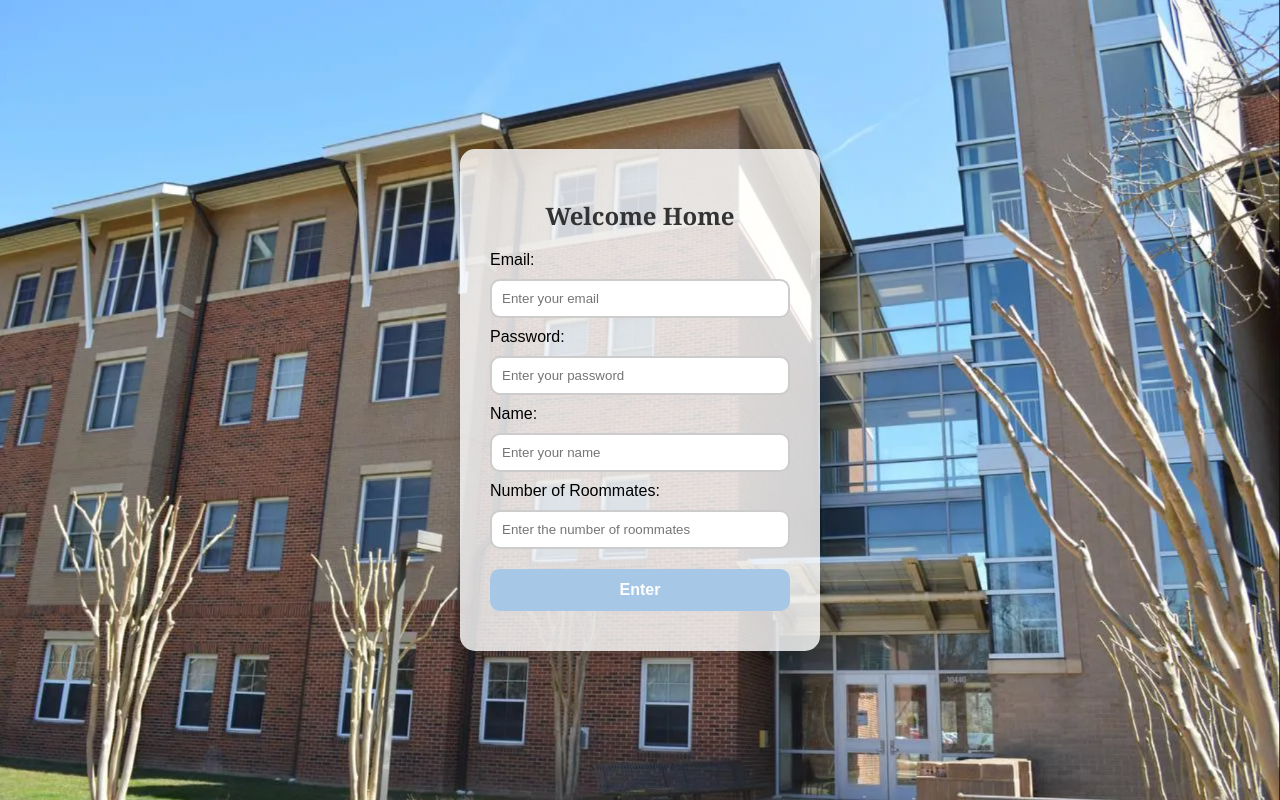
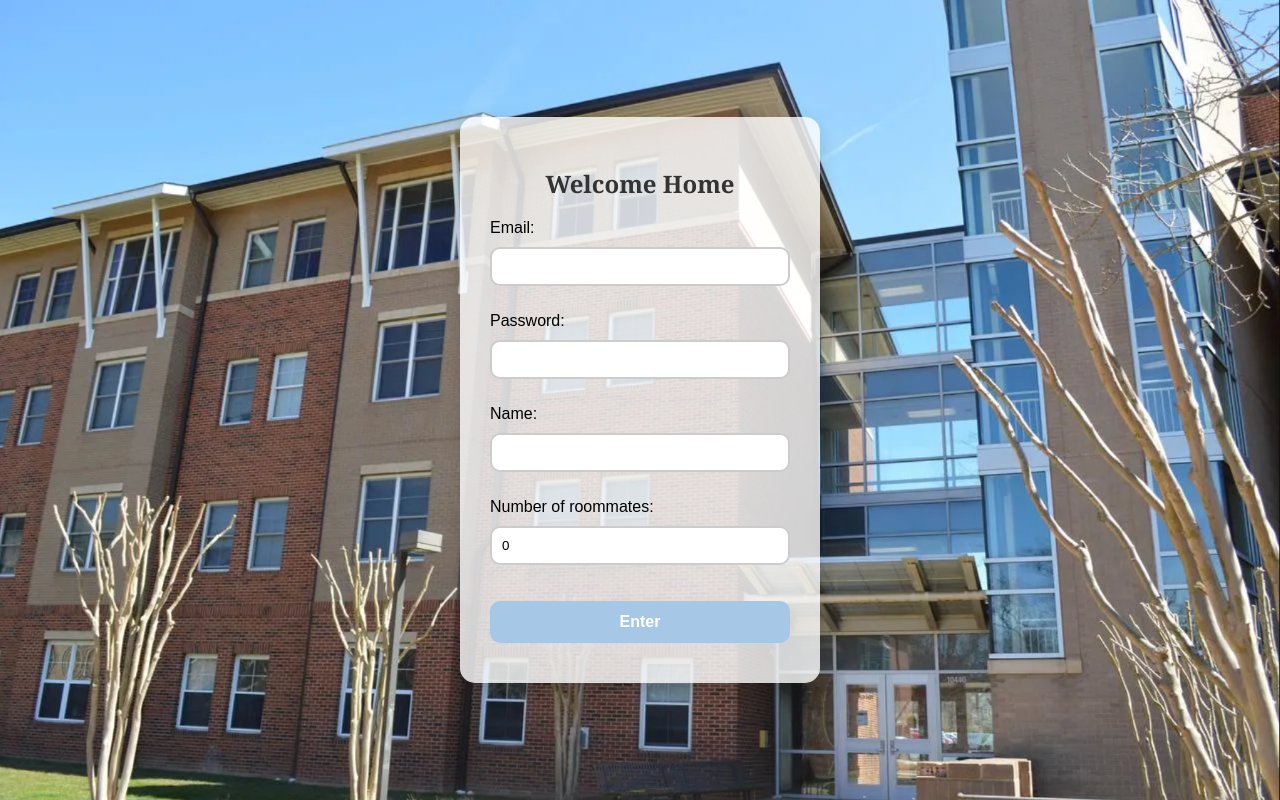
Before and after one commit to astroshaik/myproject, a Django app: page /Registration in a window 1280 px wide. Run offline with Django 4.2, Linux system fonts and the light colour scheme.

Commit message:
registration backend

```diff
--- a/api/models.py
+++ b/api/models.py
@@ -13,6 +13,11 @@ class Roomie(models.Model):
 
     def __str__(self):
         return f"Roomie ID: {self.roomie_id}, Name: {self.name}, Email: {self.email}, Roommates: {self.number_of_roommates}, Roommate IDs: {self.roommate_ids}"
+
+    def save(self, *args, **kwargs):
+        if not self.roommate_ids:
+            self.roommate_ids = [0]
+        super().save(*args, **kwargs)
 
 
 class Task(models.Model):
--- a/frontend/forms.py
+++ b/frontend/forms.py
@@ -1,15 +1,17 @@
 # frontend/forms.py
 from django import forms
 from api.models import Roomie
+from django.contrib.auth.hashers import make_password  # Import make_password for hashing
+
 
 class RegistrationForm(forms.ModelForm):
     class Meta:
         model = Roomie
-        fields = ['email', 'password','name', 'number_of_roommates', 'roommate_ids']
+        fields = ['email', 'password', 'name', 'number_of_roommates']
 
     def save(self, commit=True):
         user = super().save(commit=False)
-        user.set_password(self.cleaned_data["password"])
+        user.password = make_password(self.cleaned_data["password"])  # Hash password before saving
         if commit:
             user.save()
         return user
--- a/frontend/templates/frontend/Registration.html
+++ b/frontend/templates/frontend/Registration.html
@@ -4,47 +4,24 @@
     <meta charset="UTF-8" />
     <title>Welcome Home</title>
     {% load static %}
-    <link
-      rel="stylesheet"
-      href="{% static 'frontend/css/RegistrationStyle.css' %}"
-    />
+    <link rel="stylesheet" href="{% static 'frontend/css/RegistrationStyle.css' %}" />
 </head>
 <body>
     <div class="login-form">
         <h2>Welcome Home</h2>
-      <form>
-        <label for="email">Email:</label>
-        <input
-          type="email"
-          id="email"
-          name="email"
-          placeholder="Enter your email"
-        />
-
-        <label for="password">Password:</label>
-        <input
-          type="password"
-          id="password"
-          name="password"
-          placeholder="Enter your password"
-        />
-
-        <label for="name">Name:</label>
-        <input
-          type="text"
-          id="name"
-          name="name"
-          placeholder="Enter your name"
-        />
-
-        <label for="num-roommates">Number of Roommates:</label>
-        <input
-          type="number"
-          id="num-roommates"
-          name="num-roommates"
-          placeholder="Enter the number of roommates"
-        />
-
+        <form method="post" action="{% url 'Registration' %}">
+            {% csrf_token %}
+            {{ form.as_p }}
+            {% if form.non_field_errors %}
+                <div class="error">
+                    {% for error in form.non_field_errors %}
+                        <p>{{ error }}</p>
+                    {% endfor %}
+                </div>
+            {% endif %}
+            {% for field in form %}
+                {{ field.errors }}
+            {% endfor %}
             <button type="submit">Enter</button>
         </form>
     </div>
--- a/frontend/views.py
+++ b/frontend/views.py
@@ -6,10 +6,17 @@ def registration(request):
     if request.method == 'POST':
         form = RegistrationForm(request.POST)
         if form.is_valid():
-            form.save()
+            new_roomie = form.save()
+            # After saving, you can redirect or print form data
+            print("Form data:", form.data)
             return render(request, 'frontend/Login.html') # Redirect to login after successful registration
+        else:
+            form = RegistrationForm()
+            print("Form data not valide:", form.errors)
+            return render(request, 'frontend/Registration.html', {'form': form})
     else:
         form = RegistrationForm()
+        print("Form data:", form.data)
     return render(request, 'frontend/Registration.html', {'form': form})
 
 # Create your views here.
```
Also changed, not shown: db.sqlite3. Lines whose indentation alone changed are shown as unchanged.
